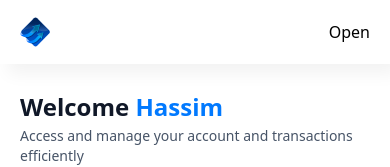
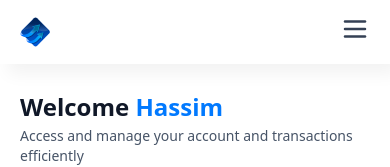
Before and after one commit to hassim506/jsm_Banking, a Next.js app: page / in a window 390 px wide. Shown: the top 167 px of the page. Built offline with nearby package versions, Linux system fonts and the light colour scheme.

Commit message:
Ajout du hamburger pour le Mobile NAv

```diff
--- a/components/ui/MobileNav.tsx
+++ b/components/ui/MobileNav.tsx
@@ -1,3 +1,4 @@
+"use client"
 import {
     Sheet,
     SheetContent,
@@ -6,13 +7,22 @@ import {
     SheetTitle,
     SheetTrigger,
   } from "@/components/ui/sheet"
+import Image from "next/image"
 
 
 const MobileNav = ({user}: MobileNavProps) => {
   return (
     <section className="w-full max-w-[264px]">
         <Sheet>
-  <SheetTrigger>Open</SheetTrigger>
+  <SheetTrigger>
+<Image
+src="/icons/hamburger.svg"
+width={30}
+height={30}
+alt="menu"
+className="cursor-pointer"
+/>
+  </SheetTrigger>
   <SheetContent>
     <SheetHeader>
       <SheetTitle>Are you absolutely sure?</SheetTitle>
```
